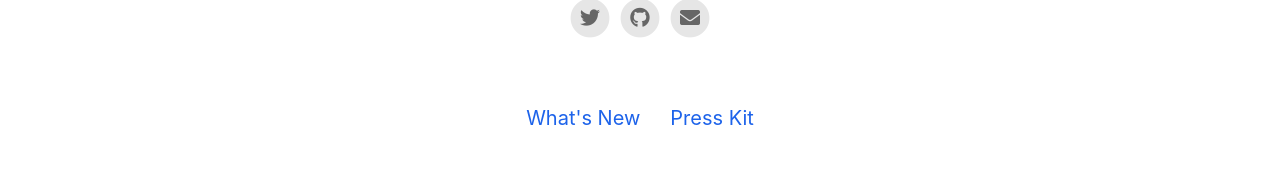
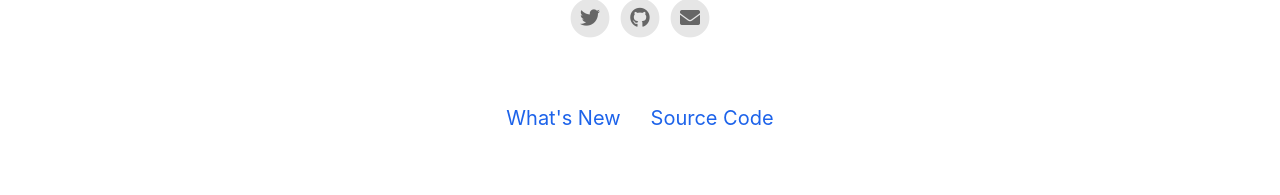
Before and after one commit to itsliamdowd/Project-Democracy-Landing-Page, a Jekyll site: the page built from index.html, in a window 1280 px wide. Shown: the part 1826-2021 px from the top of the page. Built offline with Jekyll 4.4.1, drawn with Linux system fonts in a browser that asks for light colours; nearby versions of some CDN libraries.

Commit message:
Update footer.html

```diff
--- a/_includes/footer.html
+++ b/_includes/footer.html
@@ -55,7 +55,7 @@
 			<a href="{{ page.url | relative_url }}" target="_self">{{ page.title }}</a>
 		{% endfor %}
 		{% if site.presskit_download_link %}
-			<a href="{{ site.presskit_download_link }}">Press Kit</a>
+			<a href="{{ site.presskit_download_link }}">Source Code</a>
 		{% endif %}
 	</div>
 </footer>
```
